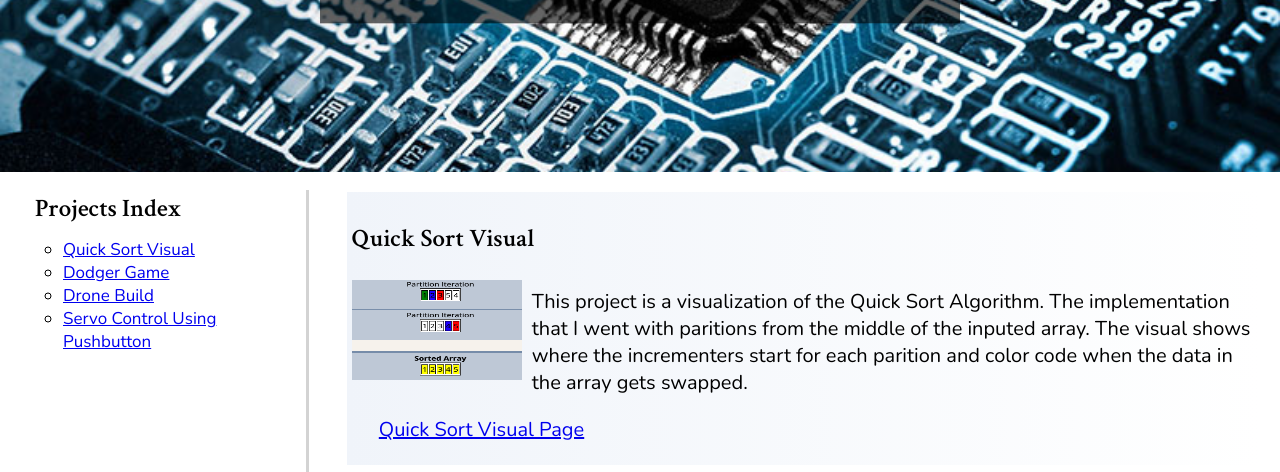
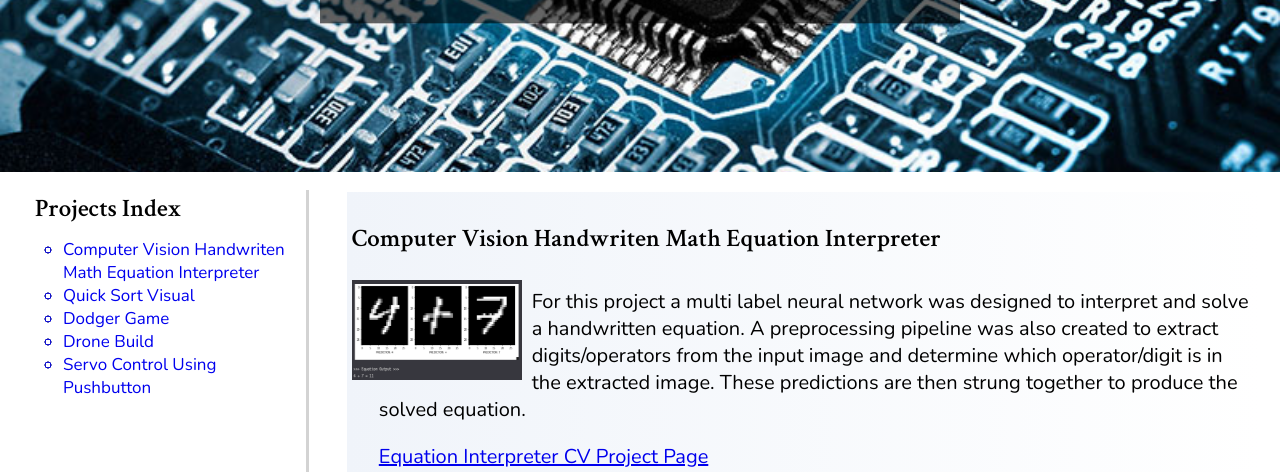
Before and after one commit to davidjperez00/Personal_site, a plain HTML site: page projects.html in a window 1280 px wide. Shown: the part 328-800 px from the top of the page. Drawn offline with nearby package versions, Linux system fonts and the light colour scheme; a web font is replaced by a local one.

Commit message:
add updates for computer vision projects page

```diff
--- a/projects.html
+++ b/projects.html
@@ -34,14 +34,25 @@
             <div id="column">
                 <h3>Projects Index</h3>
                 <ul id="projList">
+                    <li class="plElement"><a href="#cvproject">Computer Vision Handwriten Math Equation Interpreter</a></li>
                     <li class="plElement"><a href="#QuickSortVisual">Quick Sort Visual</a></li>
                     <li class="plElement"><a href="#DodgerGame">Dodger Game</a></li>
                     <li class="plElement"><a href="#droneBuild">Drone Build</a></li>
                     <li class="plElement"><a href="#Servo Control Using Pushbutton">Servo Control Using Pushbutton</a>
                 </ul>
             </div>
+        <div id="column">
 
-        <div id="column">
+        <article class="proj">
+            <h3 id="cvproject">Computer Vision Handwriten Math Equation Interpreter</h3>
+            <img class="imgStyle" src="images/cvproject.png" alt="image cv output"/>
+            <p>For this project a multi label neural network was designed to interpret and solve
+            a handwritten equation. A preprocessing pipeline was also created to extract digits/operators
+            from the input image and determine which operator/digit is in the extracted image. These
+            predictions are then strung together to produce the solved equation.
+            </p>
+            <a class="projectFiles" href="cv_project.html">Equation Interpreter CV Project Page</a>
+        </article>
 
         <div id="QuickSortVisual">
             <article class="proj">
--- a/styles/style.css
+++ b/styles/style.css
@@ -398,7 +398,14 @@ align-content: center;
     display: list-item;
     font-family: 'Nunito', sans-serif;
     font-size: 17px;
-
+    text-decoration: none;
+}
+#projList a{
+    list-style-type: circle;
+    display: list-item;
+    font-family: 'Nunito', sans-serif;
+    font-size: 17px;
+    text-decoration: none;
 }
 #column>h3 {
     margin: -3px;
```
Also changed, not shown: images/cvproject.png (added).
